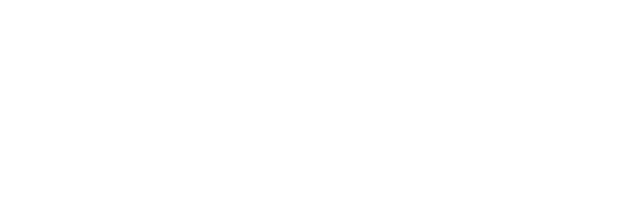
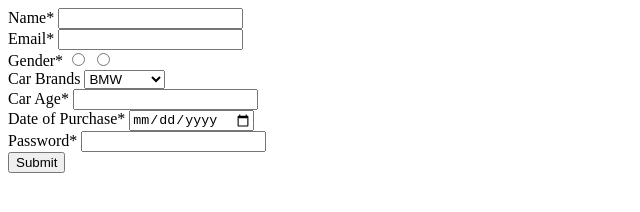
Before and after one commit to acciojob/car-insurance-form-shubhambabar-007, a website: page main.html in a window 1280 px wide. Shown: the whole page, without its empty margins (0-640 px from the left). Drawn offline with Linux system fonts and the light colour scheme.

Commit message:
created a submission

```diff
--- a/main.html
+++ b/main.html
@@ -10,7 +10,42 @@
 	<!-- the entire body must be written by student -->
     <script type="text/javascript" src="./script.js">
 </script>
-
+	<form action="post">
+        <div>
+            <label for="name">Name*</label>
+            <input type="text" id="name" required>
+        </div>
+        <div>
+            <label for="email">Email*</label>
+            <input type="email" id="email" required>
+        </div>
+        <div>
+            <label>Gender*</label>
+            <input type="radio" name="name" required>
+            <input type="radio" name="name" required>
+        </div>
+        <div>
+            <label for="cars">Car Brands</label>
+            <select id="cars">
+                <option>BMW</option>
+                <option>Audi</option>
+                <option>Mercedez</option>
+            </select>
+        </div>
+        <div>
+            <label for="carage">Car Age*</label>
+            <input type="number" id="carage" required>
+        </div>
+        <div>
+            <label for="dop">Date of Purchase*</label>
+            <input type="date" id="dop" required>
+        </div>
+        <div>
+            <label for="password">Password*</label>
+            <input type="password" id="password" required>
+        </div>
+        <button type="submit">Submit</button>
+    </form>
 </body>
 
 </html>
```
